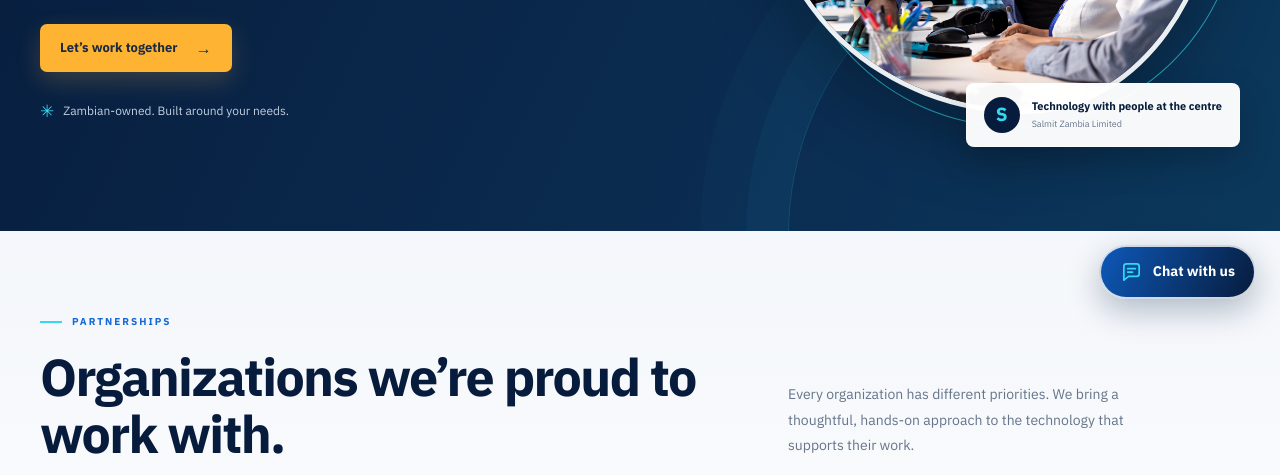
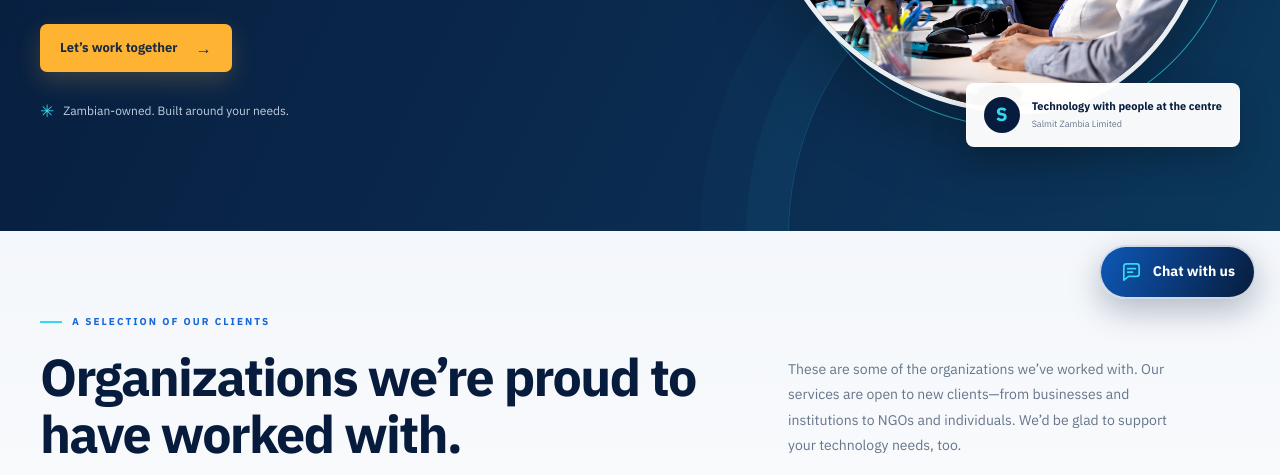
Before and after one commit to salmitzambia/salmit, a plain HTML site: page clients.html in a window 1280 px wide. Shown: the part 477-952 px from the top of the page. Drawn offline with Linux system fonts and the light colour scheme.

Commit message:
Clarify client list and invite new inquiries

```diff
--- a/clients.html
+++ b/clients.html
@@ -49,8 +49,8 @@
     <section class="clients-showcase" aria-labelledby="portfolio-title">
       <div class="clients-showcase-inner">
         <div class="clients-showcase-heading">
-          <div><p class="eyebrow eyebrow-dark"><span></span> PARTNERSHIPS</p><h2 id="portfolio-title">Organizations we’re proud to work with.</h2></div>
-          <p>Every organization has different priorities. We bring a thoughtful, hands-on approach to the technology that supports their work.</p>
+          <div><p class="eyebrow eyebrow-dark"><span></span> A SELECTION OF OUR CLIENTS</p><h2 id="portfolio-title">Organizations we’re proud to have worked with.</h2></div>
+          <p>These are some of the organizations we’ve worked with. Our services are open to new clients—from businesses and institutions to NGOs and individuals. We’d be glad to support your technology needs, too.</p>
         </div>
         <ul class="clients-grid">
           <li><span class="client-number">01</span><span class="client-name">Tesla IT Solutions</span><span class="client-arrow" aria-hidden="true">&#8599;</span></li>
```
